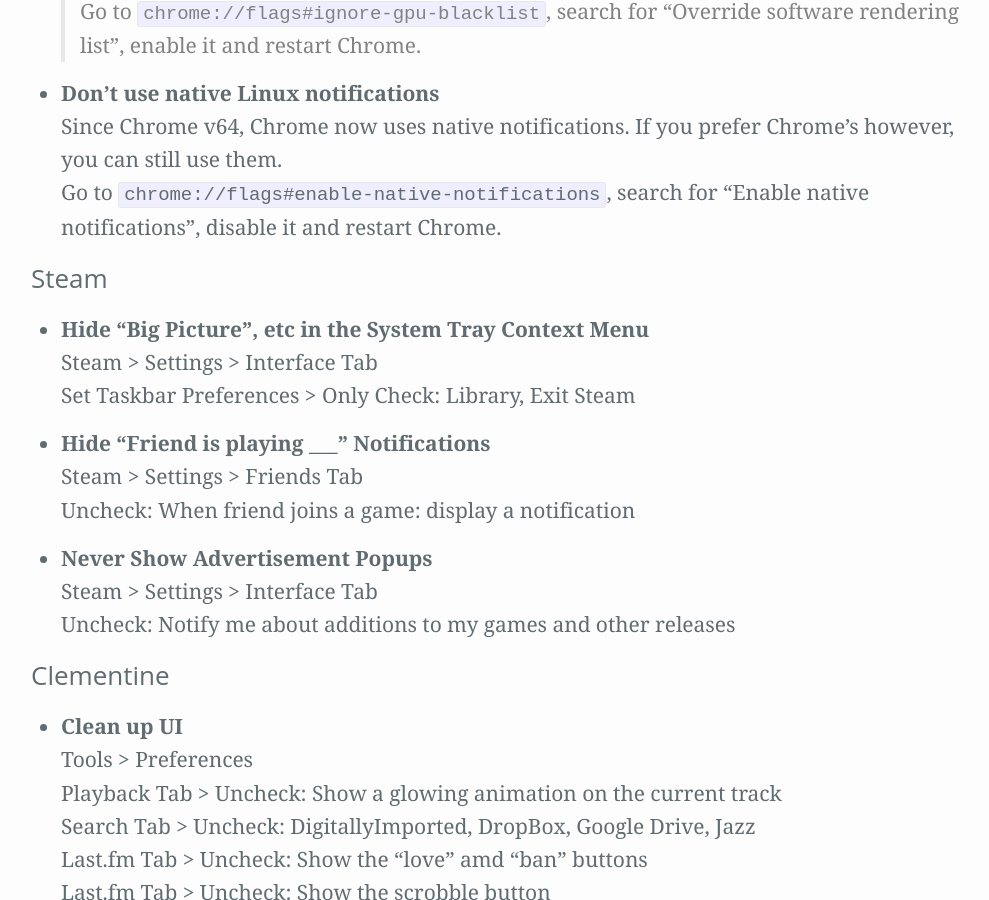
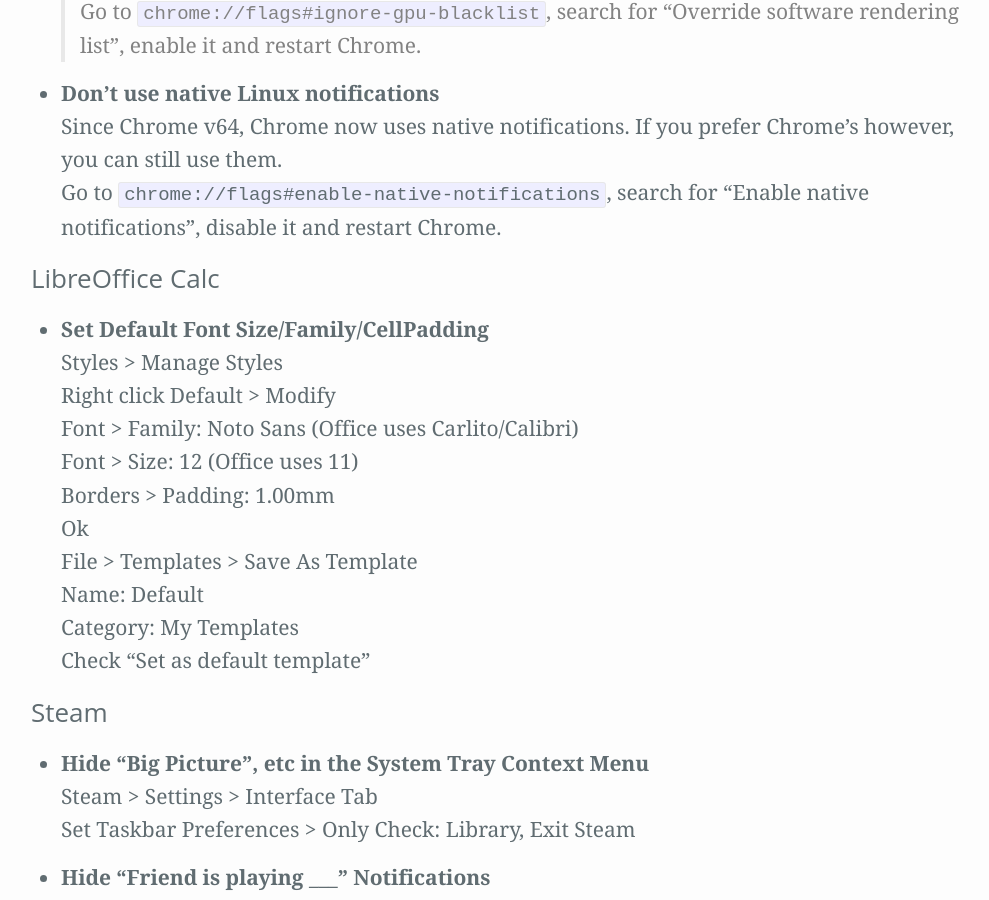
Before and after one commit to Zren/zren.github.io, a Jekyll site: the page built from kde.md, in a window 1280 px wide and 900 px high, scrolled down 9078 px. Shown: the whole window, without its empty margins (127-1116 px from the left). Built offline with Jekyll 4.4.1, drawn with Linux system fonts in a browser that asks for light colours.

Commit message:
Set LibreOffice Calc default font size, font, and cell padding.

```diff
--- a/kde.md
+++ b/kde.md
@@ -381,6 +381,22 @@
   Go to `chrome://flags#enable-native-notifications`, search for "Enable native notifications", disable it and restart Chrome.
 
 
+### LibreOffice Calc
+
+{% assign i = i | plus: 1 %}
+* {:#cfg-{{ i }}} Set Default Font Size/Family/CellPadding
+  Styles > Manage Styles
+  Right click Default > Modify
+  Font > Family: Noto Sans (Office uses Carlito/Calibri)
+  Font > Size: 12 (Office uses 11)
+  Borders > Padding: 1.00mm
+  Ok
+  File > Templates > Save As Template
+  Name: Default
+  Category: My Templates
+  Check "Set as default template"
+
+
 ### Steam
 
 {% assign i = i | plus: 1 %}
```
